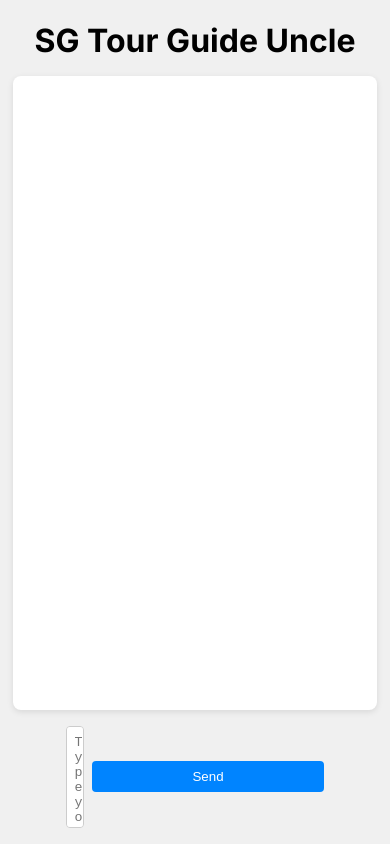
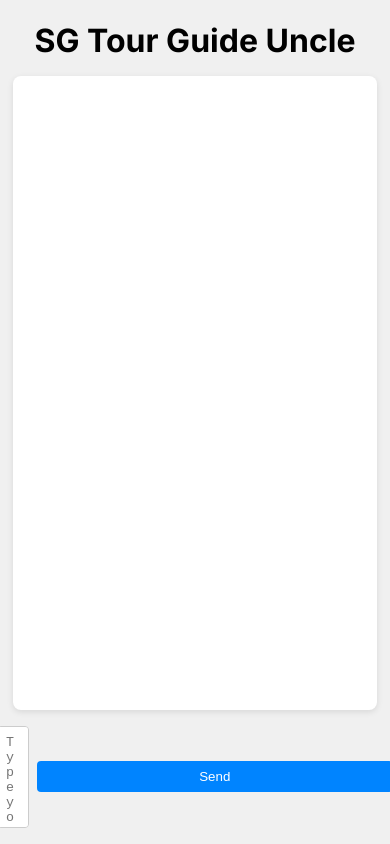
Before and after one commit to hashtagyx/cc-chatbot, a Next.js app: page / in a window 390 px wide. Built offline with nearby package versions, Linux system fonts and the light colour scheme.

Commit message:
attempting size change for small screens

```diff
--- a/src/app/page.module.css
+++ b/src/app/page.module.css
@@ -99,7 +99,7 @@
 }
 
 @media (max-width: 768px) { /* Adjust the breakpoint as needed */
-  .input, .sendButton {
+  .sendButton {
     /* Increase width for mobile to ensure they are more accessible */
     width: 90%; /* Adjust width to fit mobile screens better */
     /* You may want to adjust padding for mobile as well */
```
